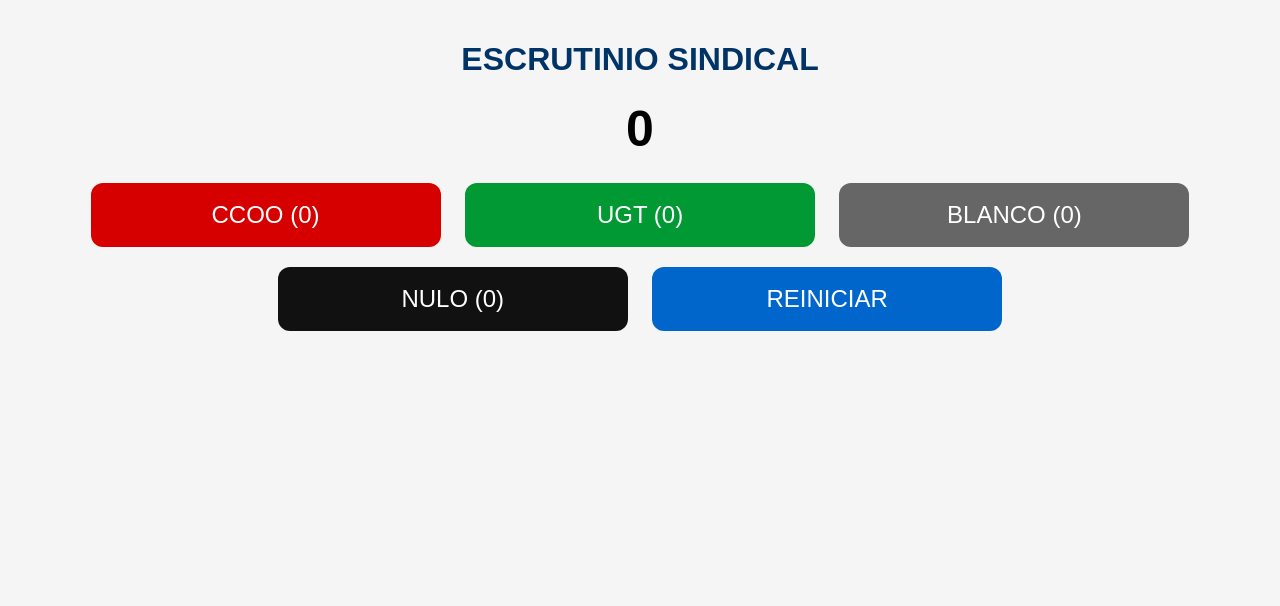
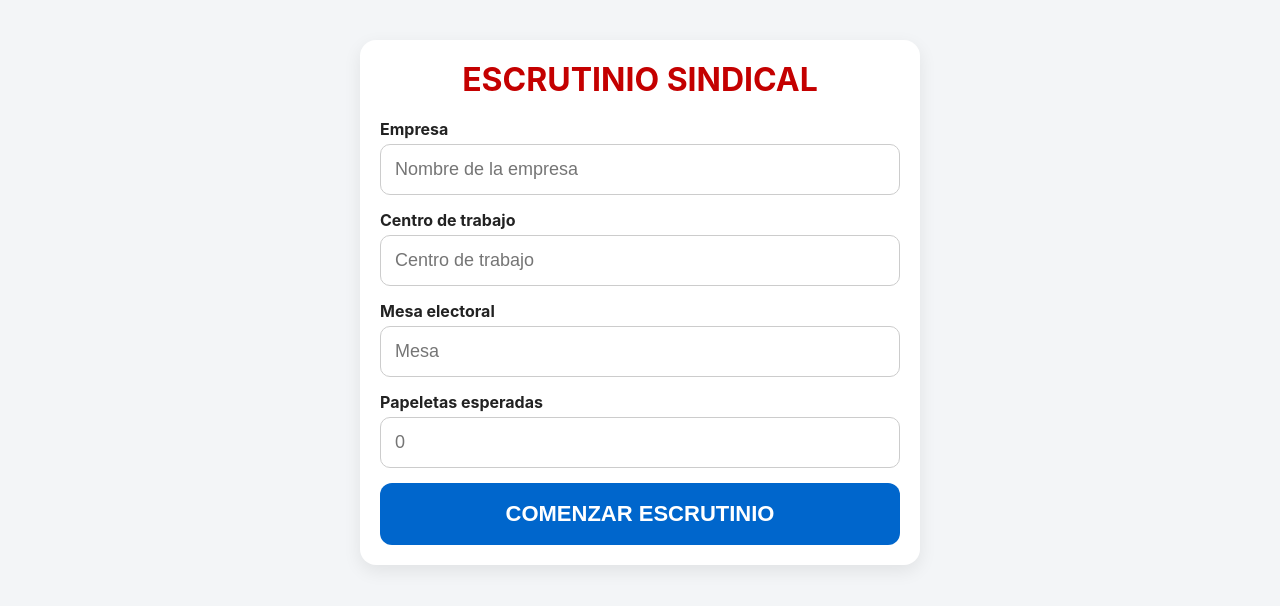
Before and after one commit to bafy86-creator/Escrutinio-sindical, a plain HTML site: page index.html in a window 1280 px wide. Drawn offline with Linux system fonts and the light colour scheme.

Commit message:
Actualizar index.html

```diff
--- a/index.html
+++ b/index.html
@@ -3,130 +3,151 @@
 <head>
 <meta charset="UTF-8">
 <meta name="viewport" content="width=device-width, initial-scale=1.0">
-<title>Escrutinio Sindical</title>
+<title>Escrutinio Sindical 2.0</title>
 
-<style>
-body{
-font-family:Arial,sans-serif;
-background:#f5f5f5;
-text-align:center;
-margin:0;
-padding:20px;
-}
-
-h1{
-color:#003366;
-}
-
-.contador{
-font-size:50px;
-font-weight:bold;
-margin:15px;
-}
-
-button{
-width:90%;
-max-width:350px;
-padding:18px;
-margin:10px;
-font-size:24px;
-border:none;
-border-radius:12px;
-color:white;
-}
-
-.ccoo{background:#d60000;}
-.ugt{background:#009933;}
-.blanco{background:#666;}
-.nulo{background:#111;}
-.reset{background:#0066cc;}
-
-.total{
-font-size:28px;
-margin-top:20px;
-font-weight:bold;
-}
-</style>
+<link rel="stylesheet" href="css/styles.css">
 
 </head>
 
 <body>
 
+<div class="container">
+
+<div id="inicio" class="card">
+
 <h1>ESCRUTINIO SINDICAL</h1>
 
-<div class="contador" id="total">0</div>
+<label>Empresa</label>
+<input
+id="empresa"
+type="text"
+placeholder="Nombre de la empresa">
 
-<button class="ccoo" onclick="sumar('ccoo')">
-CCOO (<span id="ccoo">0</span>)
+<label>Centro de trabajo</label>
+<input
+id="centro"
+type="text"
+placeholder="Centro de trabajo">
+
+<label>Mesa electoral</label>
+<input
+id="mesa"
+type="text"
+placeholder="Mesa">
+
+<label>Papeletas esperadas</label>
+<input
+id="esperadas"
+type="number"
+placeholder="0">
+
+<button
+class="btn-principal"
+onclick="comenzar()">
+
+COMENZAR ESCRUTINIO
+
 </button>
 
-<button class="ugt" onclick="sumar('ugt')">
-UGT (<span id="ugt">0</span>)
+</div>
+
+<div
+id="escrutinio"
+class="card oculto">
+
+<h2>Recuento</h2>
+
+<div class="total" id="total">
+0
+</div>
+
+<button class="btn-ccoo"
+onclick="sumar('ccoo')">
+
+🔴 CCOO
+(<span id="votosCCOO">0</span>)
+
 </button>
 
-<button class="blanco" onclick="sumar('blanco')">
-BLANCO (<span id="blanco">0</span>)
+<button class="btn-ugt"
+onclick="sumar('ugt')">
+
+🟢 UGT
+(<span id="votosUGT">0</span>)
+
 </button>
 
-<button class="nulo" onclick="sumar('nulo')">
-NULO (<span id="nulo">0</span>)
+<button class="btn-blanco"
+onclick="sumar('blanco')">
+
+⚪ Blancos
+(<span id="votosBlanco">0</span>)
+
 </button>
 
-<button class="reset" onclick="reiniciar()">
-REINICIAR
+<button class="btn-nulo"
+onclick="sumar('nulo')">
+
+⚫ Nulos
+(<span id="votosNulo">0</span>)
+
 </button>
 
-<script>
+<div class="resumen">
 
-let votos={
-ccoo:0,
-ugt:0,
-blanco:0,
-nulo:0
-};
+<strong>Papeletas esperadas:</strong>
 
-function actualizar(){
+<span id="txtEsperadas">0</span>
 
-document.getElementById("ccoo").innerHTML=votos.ccoo;
-document.getElementById("ugt").innerHTML=votos.ugt;
-document.getElementById("blanco").innerHTML=votos.blanco;
-document.getElementById("nulo").innerHTML=votos.nulo;
+<br><br>
 
-document.getElementById("total").innerHTML=
-votos.ccoo+votos.ugt+votos.blanco+votos.nulo;
+<strong>Pendientes:</strong>
 
-localStorage.setItem("votos",JSON.stringify(votos));
+<span id="pendientes">0</span>
 
-}
+</div>
 
-function sumar(tipo){
-votos[tipo]++;
-actualizar();
-}
+<button
+class="btn-principal"
+onclick="deshacer()">
 
-function reiniciar(){
+↩️ DESHACER
 
-if(confirm("¿Reiniciar escrutinio?")){
-votos={
-ccoo:0,
-ugt:0,
-blanco:0,
-nulo:0
-};
-actualizar();
-}
+</button>
 
-}
+<button
+class="btn-principal"
+onclick="finalizar()">
 
-let guardado=localStorage.getItem("votos");
+✅ FINALIZAR
 
-if(guardado){
-votos=JSON.parse(guardado);
-}
+</button>
 
-actualizar();
+</div>
 
-</script>
+<div
+id="resultado"
+class="card oculto">
+
+<h2>Resultado del escrutinio</h2>
+
+<div id="resultadoTexto">
+
+</div>
+
+<button
+class="btn-principal"
+onclick="nuevoEscrutinio()">
+
+NUEVO ESCRUTINIO
+
+</button>
+
+</div>
+
+</div>
+
+<script src="js/app.js"></script>
 
 </body>
 </html>
```
